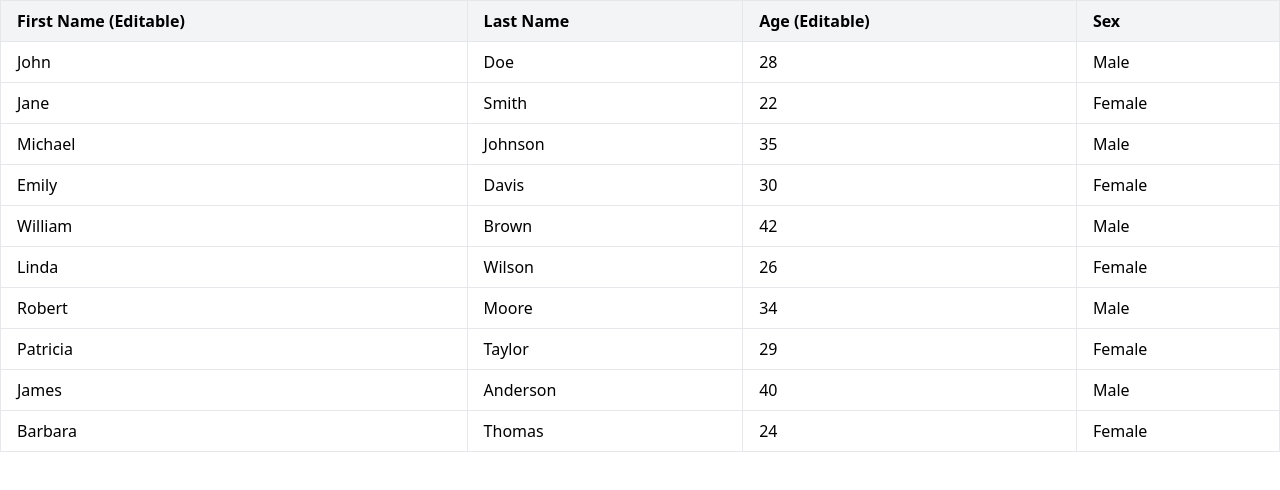
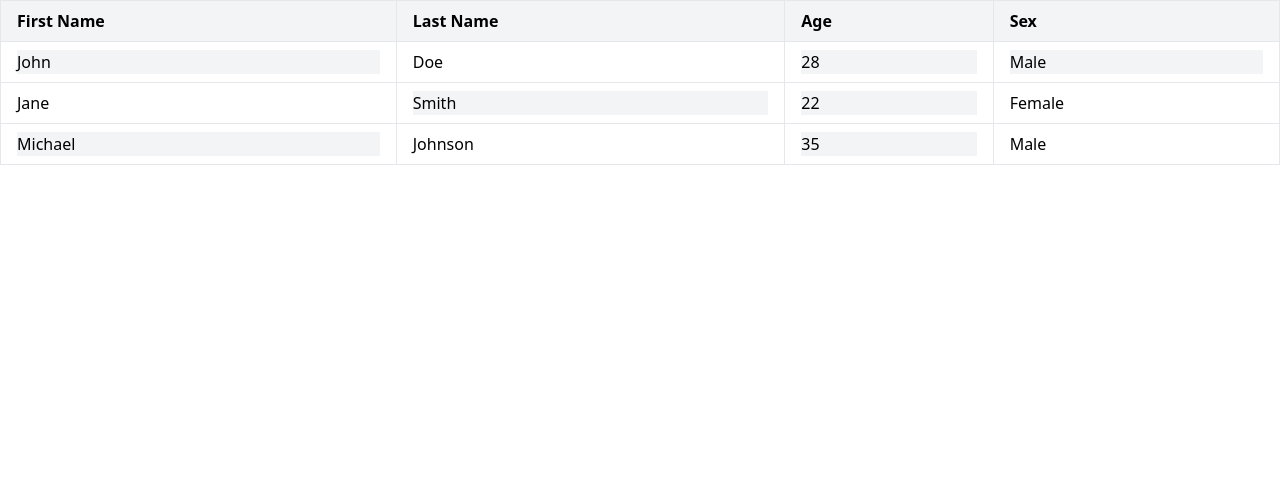
Before and after one commit to vinay-toddleapp/tanstack-data-grid, a React (Create React App) app: page / in a window 1280 px wide. Shown: the top 490 px of the page. Built offline with nearby package versions, Linux system fonts and the light colour scheme.

Commit message:
feat: example to show cell level edit control

```diff
--- a/src/App.js
+++ b/src/App.js
@@ -2,11 +2,12 @@ import React from "react";
 import BasicTable from "./components/BasicTable";
 import EditableTable from "./components/EditableTable/EditableTable";
 import EditableAndNonEditableColumn from "./components/EditableAndNonEditableColumn/EditableAndNonEditableColumn";
+import EditAndDisabledCell from "./components/EditAndDisabledCell/EditAndDisabledCell";
 
 const App = () => {
   return (
     <div>
-      <EditableAndNonEditableColumn />
+      <EditAndDisabledCell />
     </div>
   );
 };
--- /dev/null
+++ b/src/components/EditAndDisabledCell/Cell.jsx
@@ -0,0 +1,50 @@
+import React, { useEffect, useState } from "react";
+
+const Cell = ({ getValue, row, column, table }) => {
+  const { value: initialValue, isEditable: isCellEditable } = getValue();
+  const [isEditing, setIsEditing] = useState(false);
+  const [value, setValue] = useState(initialValue);
+  const isSelected =
+    table.options.meta?.selectedCell?.rowIndex === row.index &&
+    table.options.meta?.selectedCell?.columnId === column.id;
+
+  const onBlur = () => {
+    table.options.meta?.updateData(row.index, column.id, value);
+  };
+
+  const handleClick = () => {
+    if (!isCellEditable) return;
+    if (isSelected) {
+      setIsEditing(true);
+    } else {
+      table.options.meta?.setSelectedCell({
+        rowIndex: row.index,
+        columnId: column.id,
+      });
+    }
+  };
+
+  useEffect(() => {
+    setValue(initialValue);
+  }, [initialValue]);
+
+  return (
+    <div
+      onClick={handleClick}
+      className={isSelected ? "border border-blue-500" : ""}
+    >
+      {isEditing && isCellEditable ? (
+        <input
+          value={value}
+          onChange={(event) => setValue(event.target.value)}
+          onBlur={onBlur}
+          className="bg-transparent w-full"
+        />
+      ) : (
+        <div className={!isCellEditable ? "bg-gray-100" : ""}>{value}</div>
+      )}
+    </div>
+  );
+};
+
+export default Cell;
--- /dev/null
+++ b/src/components/EditAndDisabledCell/EditAndDisabledCell.jsx
@@ -0,0 +1,96 @@
+import {
+  flexRender,
+  getCoreRowModel,
+  useReactTable,
+} from "@tanstack/react-table";
+import React, { useState } from "react";
+import Cell from "./Cell";
+import { editAndDisabledCellData } from "../../helper/data";
+
+const EditAndDisabledCell = () => {
+  const [tableData, setTableData] = useState(editAndDisabledCellData);
+  const [selectedCell, setSelectedCell] = useState(null);
+  const columns = [
+    {
+      accessorKey: "firstName",
+      header: "First Name",
+      cell: Cell,
+    },
+    {
+      accessorKey: "lastName",
+      header: "Last Name",
+      cell: Cell,
+    },
+    {
+      accessorKey: "age",
+      header: "Age",
+      cell: Cell,
+    },
+    {
+      accessorKey: "sex",
+      header: "Sex",
+      cell: Cell,
+    },
+  ];
+  const table = useReactTable({
+    data: tableData,
+    columns,
+    getCoreRowModel: getCoreRowModel(),
+    meta: {
+      updateData: (rowIndex, columnKey, newValue) => {
+        setTableData((prev) =>
+          prev.map((row, index) =>
+            rowIndex === index
+              ? {
+                  ...prev[rowIndex],
+                  [columnKey]: newValue,
+                }
+              : row
+          )
+        );
+      },
+      selectedCell,
+      setSelectedCell,
+    },
+  });
+
+  return (
+    <table className="table-auto border-collapse w-full">
+      <thead>
+        {table.getHeaderGroups().map((headerGroup) => {
+          return (
+            <tr key={headerGroup.id} className="border-b">
+              {headerGroup.headers.map((header) => {
+                return (
+                  <th
+                    key={header.id}
+                    className="border px-4 py-2 bg-gray-100 text-left"
+                  >
+                    {header.column.columnDef.header}
+                  </th>
+                );
+              })}
+            </tr>
+          );
+        })}
+      </thead>
+      <tbody>
+        {table.getCoreRowModel().rows.map((row) => {
+          return (
+            <tr key={row.id} className="border-b hover:bg-gray-50">
+              {row.getAllCells().map((cell) => {
+                return (
+                  <td key={cell.id} className="border px-4 py-2">
+                    {flexRender(cell.column.columnDef.cell, cell.getContext())}
+                  </td>
+                );
+              })}
+            </tr>
+          );
+        })}
+      </tbody>
+    </table>
+  );
+};
+
+export default EditAndDisabledCell;
--- a/src/helper/data.js
+++ b/src/helper/data.js
@@ -10,3 +10,54 @@ export const data = [
   { firstName: "James", lastName: "Anderson", age: 40, sex: "Male" },
   { firstName: "Barbara", lastName: "Thomas", age: 24, sex: "Female" },
 ];
+
+export const editAndDisabledCellData = [
+  {
+    firstName: {
+      value: "John",
+      isEditable: false,
+    },
+    lastName: {
+      value: "Doe",
+      isEditable: true,
+    },
+    age: { value: 28, isEditable: false },
+    sex: { value: "Male", isEditable: false },
+  },
+  {
+    firstName: {
+      value: "Jane",
+      isEditable: true,
+    },
+    lastName: {
+      value: "Smith",
+      isEditable: false,
+    },
+    age: {
+      value: 22,
+      isEditable: false,
+    },
+    sex: {
+      value: "Female",
+      isEditable: true,
+    },
+  },
+  {
+    firstName: {
+      value: "Michael",
+      isEditable: false,
+    },
+    lastName: {
+      value: "Johnson",
+      isEditable: true,
+    },
+    age: {
+      value: 35,
+      isEditable: false,
+    },
+    sex: {
+      value: "Male",
+      isEditable: true,
+    },
+  },
+];
```
